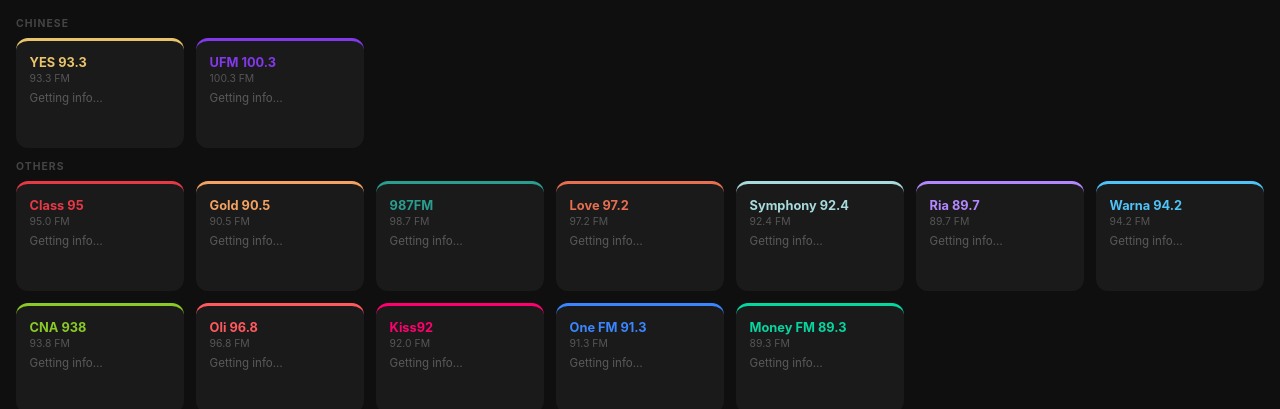
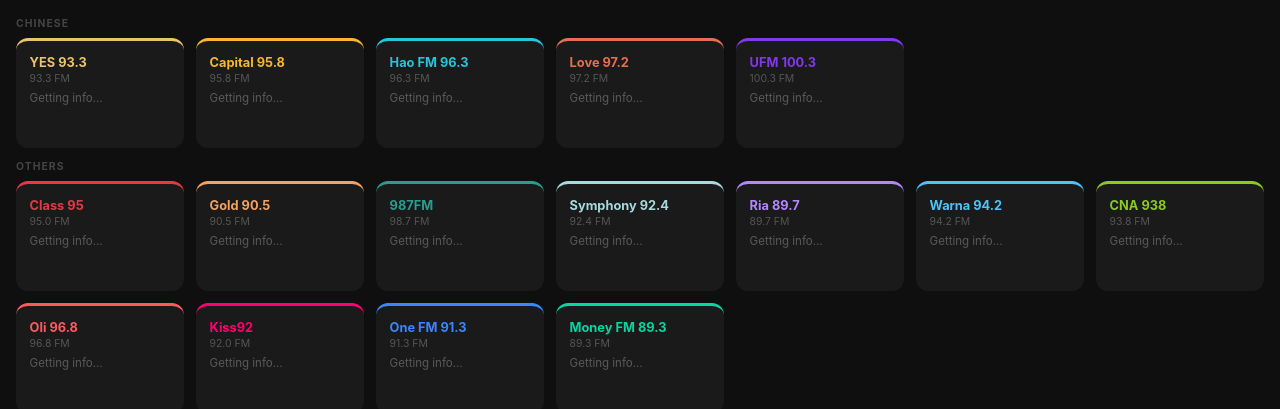
Before and after one commit to twoflyingforks/sgradio, a plain HTML site: page index.html in a window 1280 px wide. Shown: the part 47-456 px from the top of the page. Drawn offline with Linux system fonts and the light colour scheme; no server answers.

Commit message:
add Capital 95.8 and Hao FM 96.3, fix Chinese station grouping

```diff
--- a/index.html
+++ b/index.html
@@ -153,7 +153,7 @@
     const WORKER_URL = "https://sg-radio-now-playing.sgradio.workers.dev";
     const USE_MOCK = false;
 
-    const CHINESE_IDS = new Set(["yes933", "ufm100"]);
+    const CHINESE_IDS = new Set(["yes933", "capital958", "hao963", "love972", "ufm100"]);
 
     // Scaffold used to create cards immediately on load (before first fetch).
     // Kept in sync with worker.js STATIONS order.
@@ -162,6 +162,8 @@
       { id: "gold905",     name: "Gold 90.5",      freq: "90.5",  color: "#f4a261" },
       { id: "987fm",       name: "987FM",          freq: "98.7",  color: "#2a9d8f" },
       { id: "yes933",      name: "YES 93.3",       freq: "93.3",  color: "#e9c46a" },
+      { id: "capital958",  name: "Capital 95.8",   freq: "95.8",  color: "#f7b731" },
+      { id: "hao963",      name: "Hao FM 96.3",    freq: "96.3",  color: "#26c6da" },
       { id: "love972",     name: "Love 97.2",      freq: "97.2",  color: "#e76f51" },
       { id: "symphony924", name: "Symphony 92.4",  freq: "92.4",  color: "#a8dadc" },
       { id: "ria897",      name: "Ria 89.7",       freq: "89.7",  color: "#b388ff" },
@@ -179,6 +181,8 @@
       { id: "gold905",     artist: "Cyndi Lauper",   title: "Girls Just Want to Have Fun" },
       { id: "987fm",       artist: "Olivia Rodrigo", title: "vampire" },
       { id: "yes933",      artist: "Jay Chou",       title: "七里香" },
+      { id: "capital958",  artist: "周杰伦",           title: "稻香" },
+      { id: "hao963",      artist: "邓紫棋",           title: "泡沫" },
       { id: "love972",     artist: "Bruno Mars",     title: "Just the Way You Are" },
       { id: "symphony924", artist: null,             title: "Beethoven — Symphony No. 9" },
       { id: "ria897",      artist: "Siti Nurhaliza", title: "Cindai" },
--- a/worker.js
+++ b/worker.js
@@ -3,6 +3,8 @@
   { id: "gold905",     name: "Gold 90.5",      freq: "90.5",  color: "#f4a261", stream: "https://playerservices.streamtheworld.com/api/livestream-redirect/GOLD905AAC.aac" },
   { id: "987fm",       name: "987FM",          freq: "98.7",  color: "#2a9d8f", stream: "https://playerservices.streamtheworld.com/api/livestream-redirect/987FMAAC.aac" },
   { id: "yes933",      name: "YES 93.3",       freq: "93.3",  color: "#e9c46a", stream: "https://playerservices.streamtheworld.com/api/livestream-redirect/YES933AAC.aac" },
+  { id: "capital958",  name: "Capital 95.8",   freq: "95.8",  color: "#f7b731", stream: "https://playerservices.streamtheworld.com/api/livestream-redirect/CAPITAL958AAC.aac" },
+  { id: "hao963",      name: "Hao FM 96.3",    freq: "96.3",  color: "#26c6da", stream: "https://playerservices.streamtheworld.com/api/livestream-redirect/HAO963AAC.aac" },
   { id: "love972",     name: "Love 97.2",      freq: "97.2",  color: "#e76f51", stream: "https://playerservices.streamtheworld.com/api/livestream-redirect/LOVE972AAC.aac" },
   { id: "symphony924", name: "Symphony 92.4",  freq: "92.4",  color: "#a8dadc", stream: "https://playerservices.streamtheworld.com/api/livestream-redirect/SYMPHONY924AAC.aac" },
   { id: "ria897",      name: "Ria 89.7",       freq: "89.7",  color: "#b388ff", stream: "https://playerservices.streamtheworld.com/api/livestream-redirect/RIA897AAC.aac" },
```
